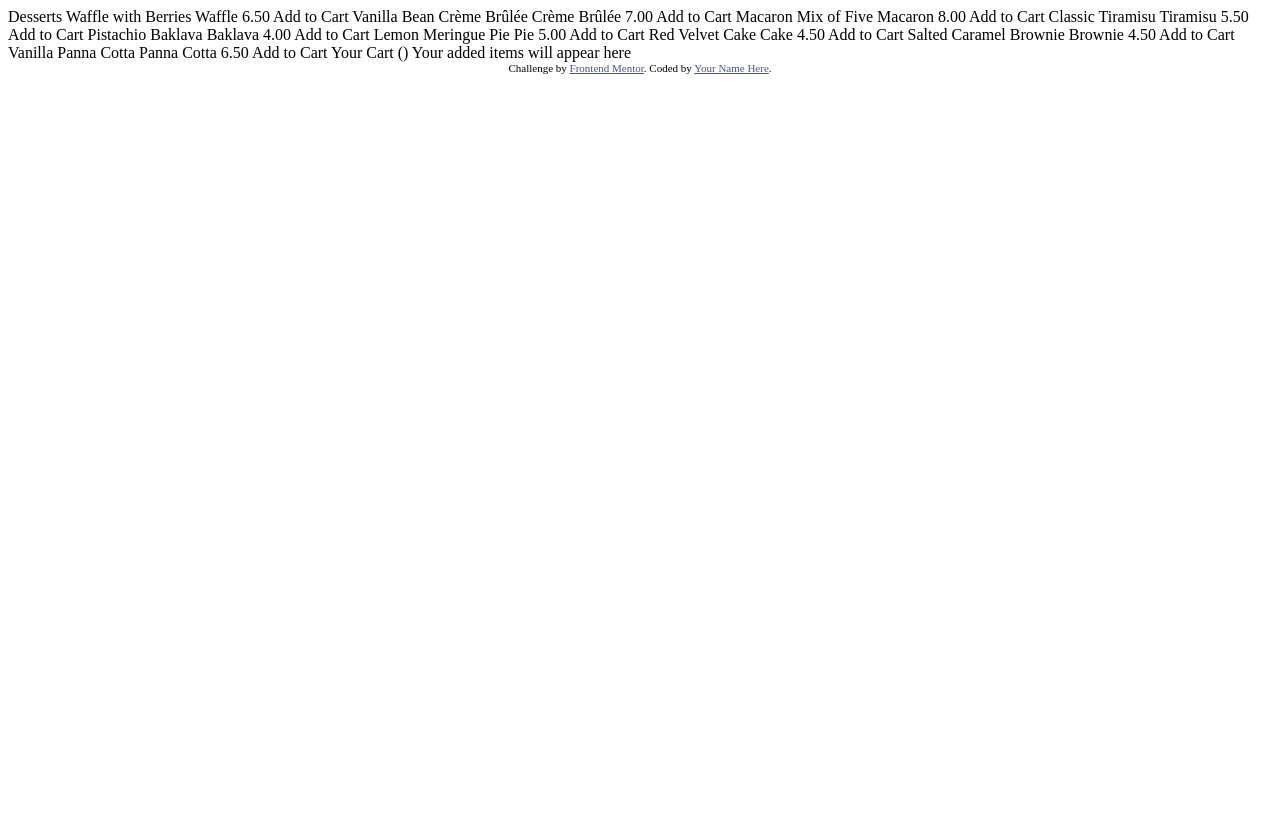
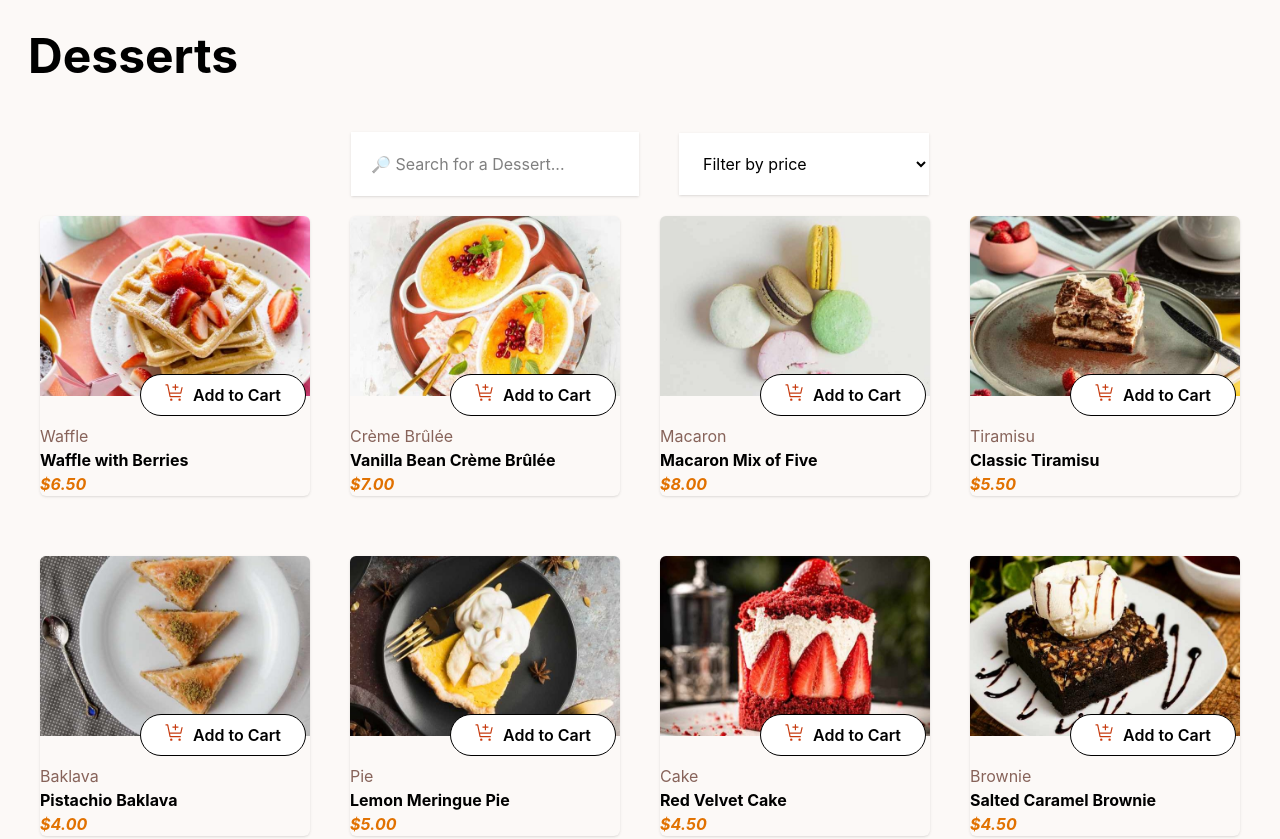
Before and after one commit to casjora/carrito-funval, a website built with Vite: page index.html in a window 1280 px wide. Shown: the top 839 px of the page. Before the commit the page ends 800 px from the top, so only its background shows below. Built offline with nearby package versions, Linux system fonts and the light colour scheme.

Commit message:
terminando... digo yo

```diff
--- a/index.html
+++ b/index.html
@@ -5,70 +5,32 @@
   <meta name="viewport" content="width=device-width, initial-scale=1.0"> <!-- displays site properly based on user's device -->
 
   <link rel="icon" type="image/png" sizes="32x32" href="./assets/images/favicon-32x32.png">
-
+  <script type="module" src="/src/main.js"></script>
   <title>Frontend Mentor | Product list with cart</title>
 
-  <!-- Feel free to remove these styles or customise in your own stylesheet 👍 -->
-  <style>
-    .attribution { font-size: 0.6875rem; text-align: center; }
-    .attribution a { color: hsl(228, 45%, 44%); }
-  </style>
 </head>
 <body>
+  <main class="relative flex flex-col bg-[#FCF9F7] justify-center items-center gap-5">
+    <h1 class=" self-start pl-7 py-8 text-5xl font-bold">Desserts</h1>
+    <section id="filtros" class="flex flex-wrap gap-10 items-center justify-center">
+      <input class="  bg-white px-5 py-5 shadow " type="text" id="search-bar" placeholder="🔎 Search for a Dessert...">
+      <select class="  shadow bg-white w-62.5 px-5 py-5" name="dessert-price" id ="dessert-price">
+          <!-- puede hacerse con js ya que region es propiedad del objeto -->
+          <option value="" selected disabled>Filter by price</option>
+          <option value="default">All</option>
 
-  Desserts
+        </select>
+    </section>
+    <section id="card-container" class="relative grid grid-cols-1 md:grid-cols-3 lg:grid-cols-4 px-10 gap-10"></section>
+    <section id="cart-container"></section>
 
-  Waffle with Berries
-  Waffle
-  6.50
-  Add to Cart
+  </main>
 
-  Vanilla Bean Crème Brûlée
-  Crème Brûlée
-  7.00
-  Add to Cart
 
-  Macaron Mix of Five
-  Macaron
-  8.00
-  Add to Cart
-
-  Classic Tiramisu
-  Tiramisu
-  5.50
-  Add to Cart
-
-  Pistachio Baklava
-  Baklava
-  4.00
-  Add to Cart
-
-  Lemon Meringue Pie
-  Pie
-  5.00
-  Add to Cart
-
-  Red Velvet Cake
-  Cake
-  4.50
-  Add to Cart
-
-  Salted Caramel Brownie
-  Brownie
-  4.50
-  Add to Cart
-
-  Vanilla Panna Cotta
-  Panna Cotta
-  6.50
-  Add to Cart
-
-  Your Cart (<!-- Quantity -->)
-  Your added items will appear here
 
   <footer class="attribution">
     Challenge by <a href="https://www.frontendmentor.io?ref=challenge">Frontend Mentor</a>.
-    Coded by <a href="#">Your Name Here</a>.
+    Coded by <a href="#">Rafael Lopez</a>.
   </footer>
 </body>
 </html>
--- a/src/main.js
+++ b/src/main.js
@@ -1 +1,7 @@
-import './style.css'
+import '../style.css'
+import { crearTarjetas, inicializarEscuchadoresFiltros, listaPrecios } from './tarjetas'
+export {crearTarjetas,inicializarEscuchadoresFiltros,listaPrecios} from "./tarjetas"
+
+crearTarjetas()
+listaPrecios()
+inicializarEscuchadoresFiltros()
--- a/src/style.css
+++ /dev/null
@@ -1 +0,0 @@
-@import tailwindcss;
--- /dev/null
+++ b/src/tarjetas.js
@@ -0,0 +1,97 @@
+import carritoDb from '../data.json'
+
+let carritoJson= carritoDb
+
+//Variables que se comunican con el DOM
+
+const contenedorTarjetas=document.getElementById("card-container")
+const contenedorCarrito = document.getElementById("cart-container")
+const listaC = document.getElementById("dessert-price")
+const searchBar = document.getElementById("search-bar")
+
+function crearTarjetas(listaProductos = carritoJson){
+    contenedorTarjetas.innerHTML =""
+    listaProductos.forEach(producto=>{
+
+        const tarjeta = document.createElement("article");//contenedor de cada tarjeta
+        const foto = document.createElement("img");//imagen de cada producto
+        const addToCart = document.createElement("button"); //buton de añadir al carrito
+        const detalles = document.createElement("div") //contenedor de los detalles del producto, tipo, nombre y precio
+
+        foto.src=producto.image.mobile //direccion de la imagen en json, esta es para mobiles
+        foto.alt=`fotografia de ${producto.name}`
+
+        //estilos en tailwind
+        addToCart.innerHTML=`<img src="../assets/images/icon-add-to-cart.svg" alt="icono de carrito" class="w-5"></><p class="text-md font-semibold">Add to Cart</p> `
+        addToCart.className="flex gap-2 absolute left-25 bottom-20  border rounded-full bg-white py-2 px-6"
+        foto.className = "aspect-3/2 object-fill"
+        tarjeta.className = " relative cursor-pointer  max-w-90 md:max-w-150 bg-[#FCF9F7] rounded-md overflow-hidden gap-10 mb-5 shadow";
+
+        const contenidoHtml = `
+        <span class="mt-7 text-[#87635A]">${producto.category}</span>
+        <p class="font-bold">${producto.name}</p>
+        <em class="text-amber-600 font-bold">$${producto.price.toFixed(2)}</em>`
+
+        detalles.innerHTML=contenidoHtml;
+        detalles.className="flex flex-col"
+
+        //evento para agregar cantidades al carrito
+        tarjeta.addEventListener("click",()=>{
+            console.log("Añadir al carrito")
+        })
+
+        tarjeta.appendChild(foto)
+        tarjeta.appendChild(addToCart)
+        tarjeta.appendChild(detalles)
+
+        contenedorTarjetas.appendChild(tarjeta)
+
+
+
+    })
+
+            contenedorCarrito.innerHTML=`
+            <div class="w-100 max-w-90 md:max-w-150 bg-white rounded-md overflow-hidden gap-4 mb-5 shadow flex flex-col justify-center items-center">
+                <h2 class="text-amber-700 self-start pl-5 text-xl font-bold">Your Cart (0)</h2>
+                <img src="../assets/images/illustration-empty-cart.svg">
+                <p class="text-[#87635A] font-semibold">Your added items will appear here</p>
+            </div>
+
+        `
+}
+
+function aplicarFiltros(){
+    const rSeleccionada = listaC.value;
+    const busqueda = searchBar.value.toLowerCase();
+
+    let postresFiltrados = carritoJson;
+
+    if(rSeleccionada !=="" && rSeleccionada !== "default"){
+        postresFiltrados = postresFiltrados.filter(producto => producto.price.toFixed(2) ===rSeleccionada);
+    }
+
+    if (busqueda!==""){
+        postresFiltrados = postresFiltrados.filter(producto=>producto.name.toLowerCase().includes(busqueda))
+
+    }
+    crearTarjetas(postresFiltrados);
+
+}
+
+function inicializarEscuchadoresFiltros(){
+    listaC.addEventListener("change",aplicarFiltros)
+    searchBar.addEventListener("input",aplicarFiltros)
+}
+
+function listaPrecios(){
+    const preciosUnicos = [...new Set(carritoJson.map(producto=>producto.price.toFixed(2)))];
+    preciosUnicos.forEach(precio=>{
+        if (!precio) return;
+        let elemento =document.createElement("option");
+        elemento.textContent = precio;
+        elemento.value = precio
+        listaC.appendChild(elemento);
+    })
+}
+
+export{listaPrecios,crearTarjetas,inicializarEscuchadoresFiltros}
--- /dev/null
+++ b/style.css
@@ -0,0 +1 @@
+@import "tailwindcss";
```
